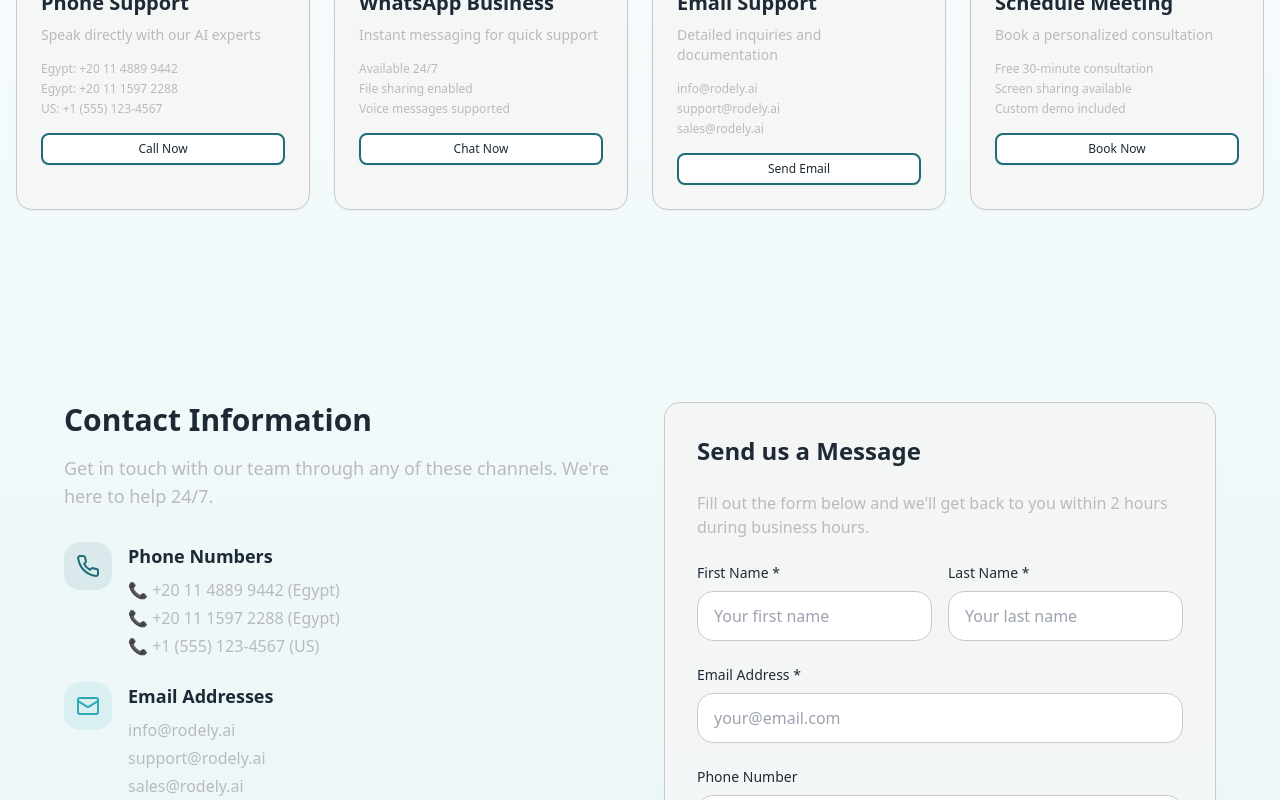
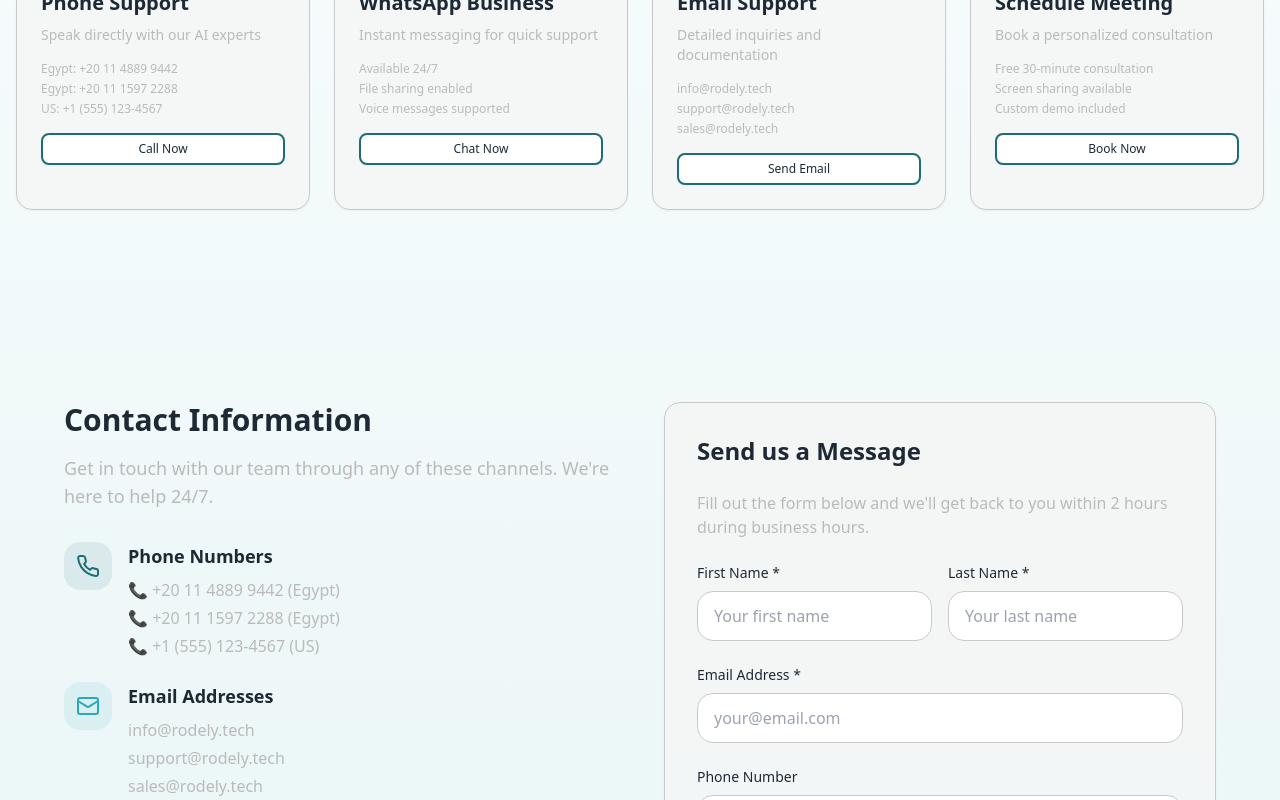
Before and after one commit to magedmaahmad-ctrl/roodily, a React (Vite) app: page /contact in a window 1280 px wide. Shown: the part 880-1680 px from the top of the page. Built offline with nearby package versions, Linux system fonts and the light colour scheme; the HTML template or start-up script is replaced by a standard one.

Commit message:
Update contact emails to rodely.tech and set PNG favicon

```diff
--- a/src/components/Contact.tsx
+++ b/src/components/Contact.tsx
@@ -40,9 +40,9 @@
       title: "Email Support",
       description: "Detailed inquiries and documentation",
       details: [
-        "info@rodely.ai",
-        "support@rodely.ai",
-        "sales@rodely.ai"
+        "info@rodely.tech",
+        "support@rodely.tech",
+        "sales@rodely.tech"
       ],
       action: "Send Email",
       color: "brand-cyan"
@@ -212,14 +212,14 @@
                     <div>
                       <h3 className="font-semibold text-lg mb-2">Email Addresses</h3>
                       <div className="space-y-1">
-                        <a href="mailto:info@rodely.ai" className="text-muted-foreground hover:text-brand-cyan transition-colors block">
-                          info@rodely.ai
+                        <a href="mailto:info@rodely.tech" className="text-muted-foreground hover:text-brand-cyan transition-colors block">
+                          info@rodely.tech
                         </a>
-                        <a href="mailto:support@rodely.ai" className="text-muted-foreground hover:text-brand-cyan transition-colors block">
-                          support@rodely.ai
+                        <a href="mailto:support@rodely.tech" className="text-muted-foreground hover:text-brand-cyan transition-colors block">
+                          support@rodely.tech
                         </a>
-                        <a href="mailto:sales@rodely.ai" className="text-muted-foreground hover:text-brand-cyan transition-colors block">
-                          sales@rodely.ai
+                        <a href="mailto:sales@rodely.tech" className="text-muted-foreground hover:text-brand-cyan transition-colors block">
+                          sales@rodely.tech
                         </a>
                       </div>
                     </div>
--- a/src/components/Footer.tsx
+++ b/src/components/Footer.tsx
@@ -103,7 +103,7 @@
                 <Youtube className="w-5 h-5 text-red-500 group-hover:scale-110 transition-transform" />
               </a>
               <a
-                href="mailto:info@rodely.ai"
+                href="mailto:info@rodely.tech"
                 className="p-3 bg-primary/10 hover:bg-primary/20 rounded-lg transition-colors group"
                 aria-label="Email"
               >
```
